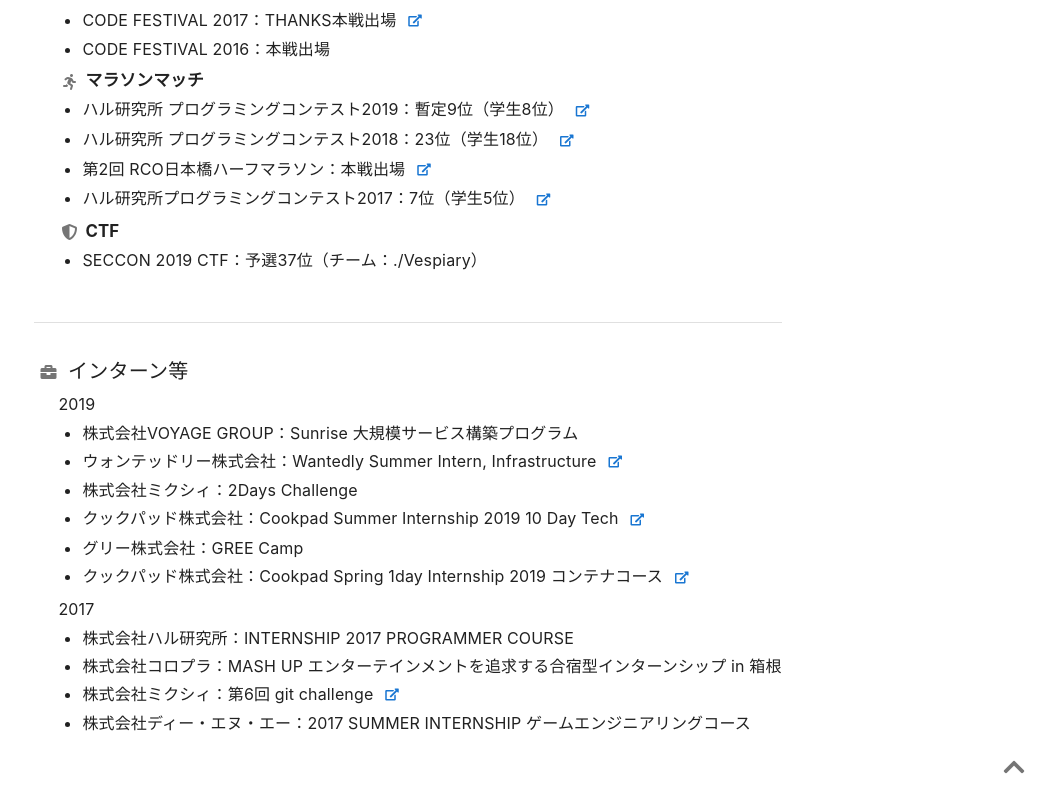
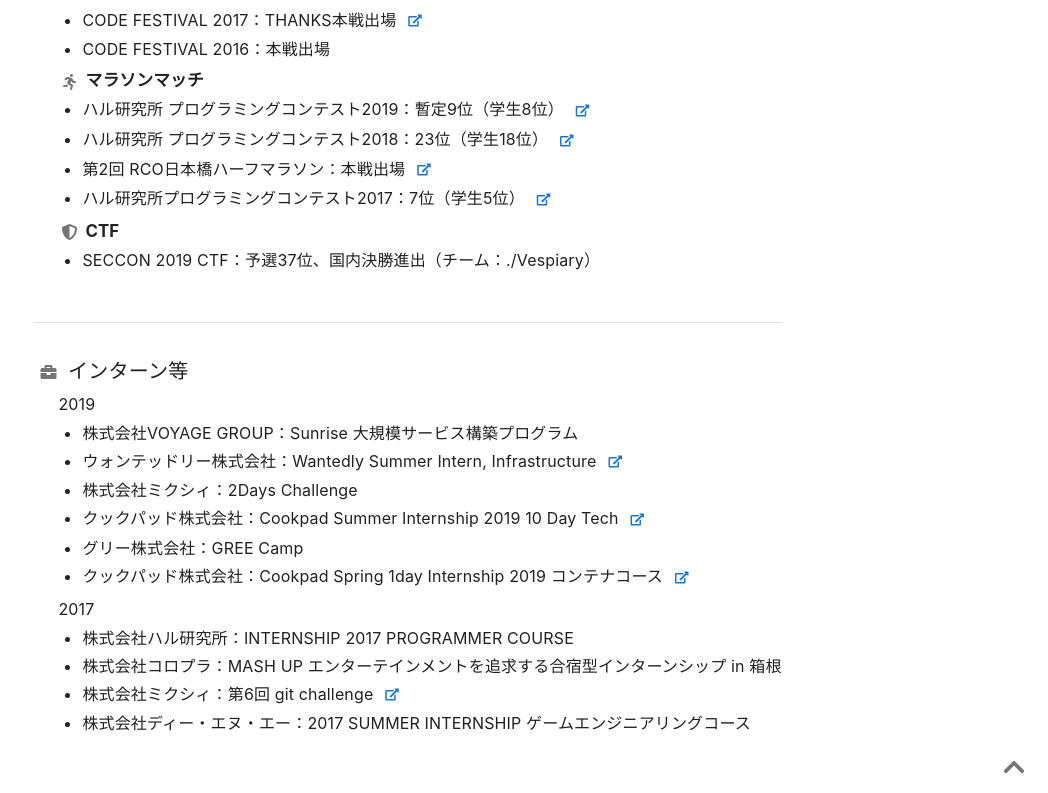
Before and after one commit to arkark/portfolio, a Vue app: page / in a window 1280 px wide. Shown: the part 5015-5808 px from the top of the page, without its empty margins (232-1280 px from the left). Built offline with nearby package versions, Linux system fonts and the light colour scheme; a web font is replaced by a local one.

Commit message:
Update About page

```diff
--- a/src/data/award.js
+++ b/src/data/award.js
@@ -81,7 +81,7 @@
       children: [
         {
           id: "1-1-1",
-          label: "SECCON 2019 CTF：予選37位（チーム：./Vespiary）"
+          label: "SECCON 2019 CTF：予選37位、国内決勝進出（チーム：./Vespiary）"
         }
       ]
     }
```
